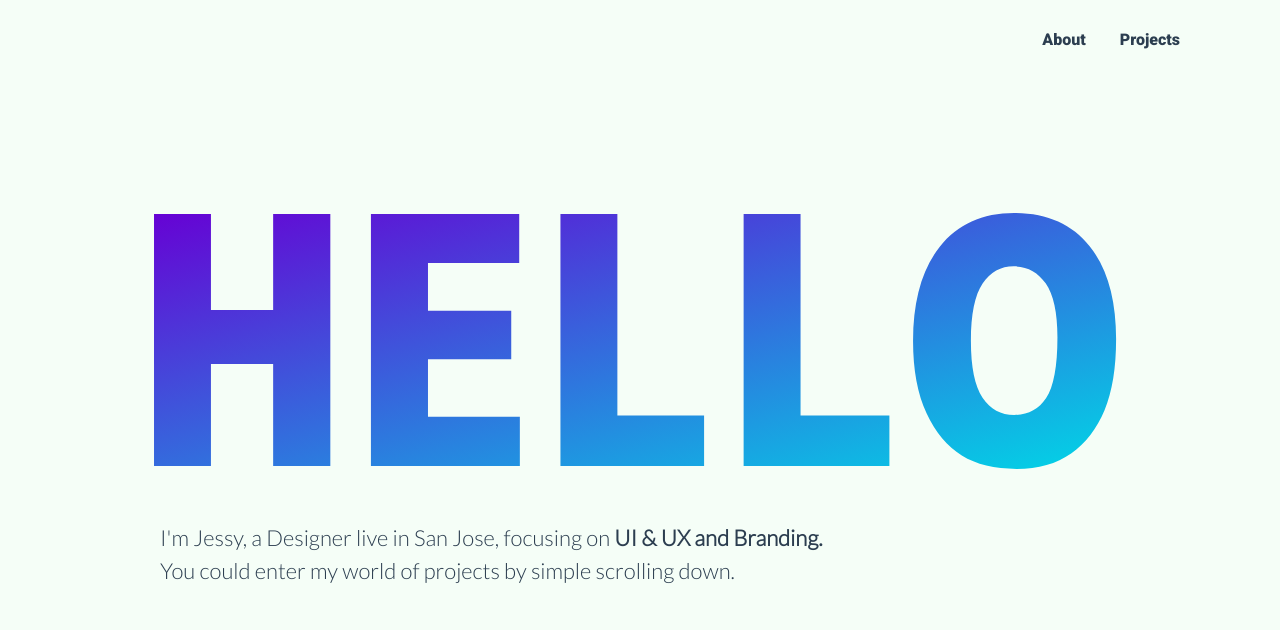
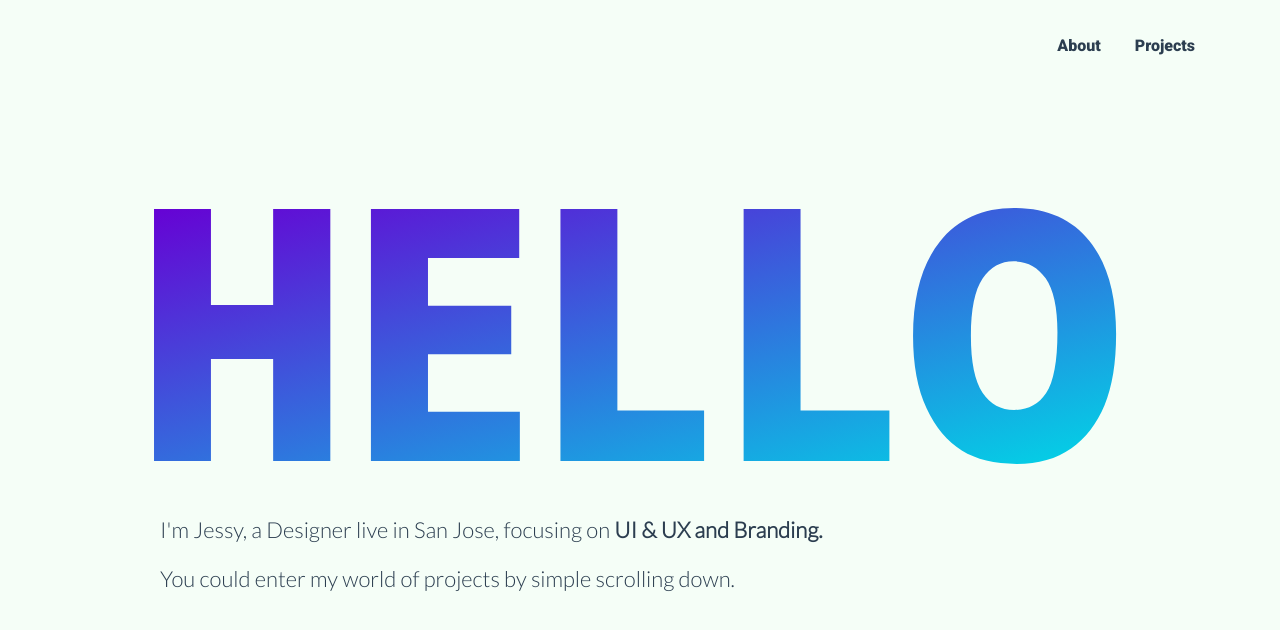
Before and after one commit to simonzg/me, a website: page index.html in a window 1280 px wide. Drawn offline with Linux system fonts and the light colour scheme.

Commit message:
removed bootstrap completely

```diff
--- a/src/babel/app.js
+++ b/src/babel/app.js
@@ -1,7 +1,7 @@
 let $ = require('jquery');
 window.jQuery = window.$ = $;
-global.Tether = require('tether');
-require('bootstrap');
+// global.Tether = require('tether');
+// require('bootstrap');
 
 
 
--- a/src/scss/_bootstrap-customized.scss
+++ /dev/null
@@ -1,54 +0,0 @@
-/*!
- * Bootstrap v4.0.0-alpha.6 (https://getbootstrap.com)
- * Copyright 2011-2017 The Bootstrap Authors
- * Copyright 2011-2017 Twitter, Inc.
- * Licensed under MIT (https://github.com/twbs/bootstrap/blob/master/LICENSE)
- */
-
-// Core variables and mixins
-@import "node_modules/bootstrap/scss/variables";
-@import "node_modules/bootstrap/scss/mixins";
-@import "node_modules/bootstrap/scss/custom";
-
-// Reset and dependencies
-@import "node_modules/bootstrap/scss/normalize";
-@import "node_modules/bootstrap/scss/print";
-
-// Core CSS
-@import "node_modules/bootstrap/scss/reboot";
-@import "node_modules/bootstrap/scss/type";
-@import "node_modules/bootstrap/scss/images";
-@import "node_modules/bootstrap/scss/code";
-@import "node_modules/bootstrap/scss/grid";
-@import "node_modules/bootstrap/scss/tables";
-@import "node_modules/bootstrap/scss/forms";
-@import "node_modules/bootstrap/scss/buttons";
-
-// Components
-@import "node_modules/bootstrap/scss/transitions";
-@import "node_modules/bootstrap/scss/dropdown";
-@import "node_modules/bootstrap/scss/button-group";
-@import "node_modules/bootstrap/scss/input-group";
-@import "node_modules/bootstrap/scss/custom-forms";
-@import "node_modules/bootstrap/scss/nav";
-@import "node_modules/bootstrap/scss/navbar";
-@import "node_modules/bootstrap/scss/card";
-@import "node_modules/bootstrap/scss/breadcrumb";
-@import "node_modules/bootstrap/scss/pagination";
-@import "node_modules/bootstrap/scss/badge";
-@import "node_modules/bootstrap/scss/jumbotron";
-@import "node_modules/bootstrap/scss/alert";
-@import "node_modules/bootstrap/scss/progress";
-@import "node_modules/bootstrap/scss/media";
-@import "node_modules/bootstrap/scss/list-group";
-@import "node_modules/bootstrap/scss/responsive-embed";
-@import "node_modules/bootstrap/scss/close";
-
-// Components w/ JavaScript
-@import "node_modules/bootstrap/scss/modal";
-@import "node_modules/bootstrap/scss/tooltip";
-@import "node_modules/bootstrap/scss/popover";
-@import "node_modules/bootstrap/scss/carousel";
-
-// Utility classes
-@import "node_modules/bootstrap/scss/utilities";
--- /dev/null
+++ b/src/scss/_bootstrap-partial.scss
@@ -0,0 +1,86 @@
+.container {
+  position: relative;
+  margin-left: auto;
+  margin-right: auto;
+  padding-right: 15px;
+  padding-left: 15px;
+}
+
+@media (min-width: 576px) {
+  .container {
+    padding-right: 15px;
+    padding-left: 15px;
+  }
+}
+
+@media (min-width: 768px) {
+  .container {
+    padding-right: 15px;
+    padding-left: 15px;
+  }
+}
+
+@media (min-width: 992px) {
+  .container {
+    padding-right: 15px;
+    padding-left: 15px;
+  }
+}
+
+@media (min-width: 1200px) {
+  .container {
+    padding-right: 15px;
+    padding-left: 15px;
+  }
+}
+
+@media (min-width: 576px) {
+  .container {
+    width: 540px;
+    max-width: 100%;
+  }
+}
+
+@media (min-width: 768px) {
+  .container {
+    width: 720px;
+    max-width: 100%;
+  }
+}
+
+@media (min-width: 992px) {
+  .container {
+    width: 960px;
+    max-width: 100%;
+  }
+}
+
+@media (min-width: 1200px) {
+  .container {
+    width: 1140px;
+    max-width: 100%;
+  }
+}
+
+.img-fluid {
+  max-width: 100%;
+  height: auto;
+}
+
+.float-left {
+  float: left !important;
+}
+
+.float-right {
+  float: right !important;
+}
+
+.float-none {
+  float: none !important;
+}
+
+.clearfix::after {
+  display: block;
+  content: "";
+  clear: both;
+}
--- a/src/scss/app.scss
+++ b/src/scss/app.scss
@@ -1,11 +1,15 @@
 @import "config";
 @import "utils";
 @import "font";
-@import "bootstrap-customized";
+@import "bootstrap-partial";
 
 html,body,p,div,a{
   font-family: $font-family;
   color:$font-dark;
+}
+a{
+  text-decoration: none;
+  padding: 3px 0;
 }
 body{
   background-image: url('/dist/image/bg.png');
```
Also changed, not shown: about.html (+1 -1 lines), dist/css/app.css, dist/css/app.min.css, dist/js/app.min.js, 2 other files.
